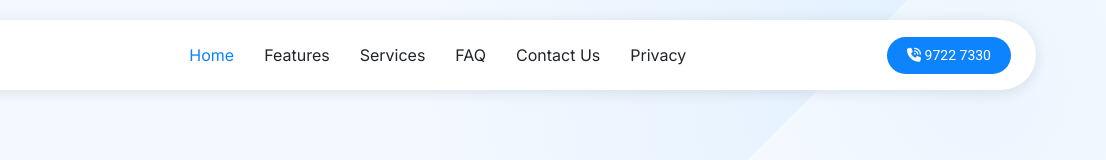
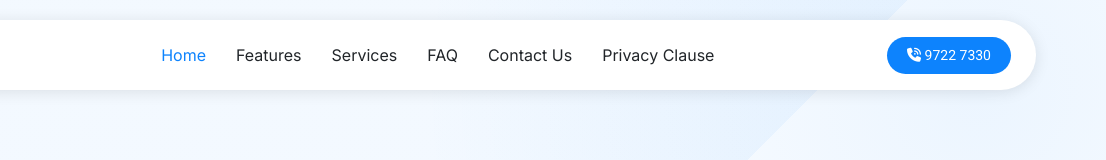
Before and after one commit to fhussain53/TIS-Website, a plain HTML site: page index.html in a window 1280 px wide. Shown: the top 160 px of the page, 174-1280 px from the left. Drawn offline with nearby package versions, Linux system fonts and the light colour scheme.

Commit message:
Update index.html

```diff
--- a/index.html
+++ b/index.html
@@ -59,7 +59,7 @@
               <li><a href="#faq">FAQ</a></li>
 
               <li><a href="#contact">Contact Us</a></li>
-              <li><a href="~/privacy.html">Privacy</a></li>
+              <li><a href="~/privacy.html">Privacy Clause</a></li>
           </ul>
         <i class="mobile-nav-toggle d-xl-none bi bi-list"></i>
       </nav>
```
